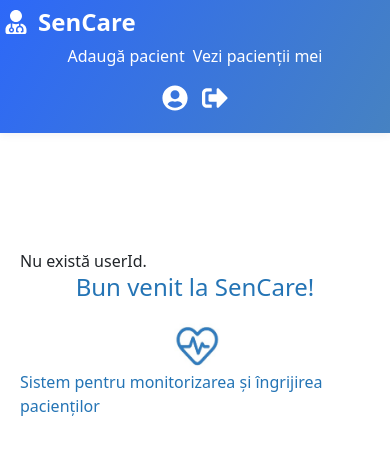
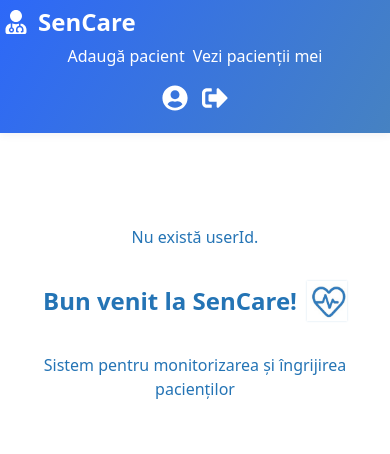
Before and after one commit to mandreea1/SenCare-Web, a React (Create React App) app: page /doctor in a window 390 px wide. Shown: the top 454 px of the page. Built offline with nearby package versions, Linux system fonts and the light colour scheme.

Commit message:
Update App.css

```diff
--- a/src/App.css
+++ b/src/App.css
@@ -973,43 +973,71 @@ input, textarea {
   cursor: not-allowed;
 }
 
-/* Welcome Banner Responsive Styles */
+.welcome-banner {
+  color: #2474B5;
+  padding: 3rem 1rem 2rem; /* Am mărit padding-ul de sus */
+  margin: 2rem auto;
+  text-align: center;
+  width: 100%;
+  max-width: 1000px;
+  background: none;
+}
+
+.welcome-content {
+  max-width: 800px;
+  margin: 2rem auto 0; /* Am adăugat margin-top */
+  display: flex;
+  flex-direction: column;
+  align-items: center;
+}
+
 .welcome-header {
   display: flex;
   align-items: center;
   justify-content: center;
-  gap: 10px;
-  flex-wrap: wrap; /* Permite elementelor să treacă pe linia următoare pe ecrane mici */
+  gap: 16px;
+  margin-bottom: 1.5rem;
+  margin-top: 2rem; /* Am adăugat margin-top */
 }
 
 .welcome-content h1 {
   margin: 0;
-  font-size: 2.2rem;
+  font-size: 2.5rem;
   color: #2474B5;
+  font-weight: 700;
+  line-height: 1.2;
 }
 
-.welcome-content h2,
+.welcome-content h2 {
+  color: #2474B5;
+  font-size: 1.8rem;
+  margin: 0.5rem 0 1rem;
+  font-weight: 600;
+}
+
 .welcome-content p {
   color: #2474B5;
+  font-size: 1.2rem;
+  margin-top: 0.5rem;
 }
 
 .logo-image {
   width: 60px;
   height: 60px;
   background: transparent !important;
-  mix-blend-mode: multiply; /* Ajută la eliminarea fundalului alb */
+  mix-blend-mode: multiply;
+  filter: drop-shadow(0 0 1px rgba(36, 116, 181, 0.2));
 }
 
 /* Media queries pentru responsive design */
 @media screen and (max-width: 768px) {
   .welcome-banner {
-    margin: 6rem auto 2rem; /* Spațiere mai mică pe mobile */
-    padding: 0.5rem;
+    margin: 1.5rem auto;
+    padding: 1.5rem 1rem;
   }
 
   .welcome-content h1 {
-    font-size: 1.8rem; /* Text mai mic pe mobile */
-    margin-bottom: 0.5rem;
+    font-size: 1.8rem;
   }
 
   .welcome-content h2 {
@@ -1019,18 +1047,14 @@ input, textarea {
   .welcome-content p {
     font-size: 1rem;
   }
-
-  .welcome-header {
-    flex-direction: column; /* Stivuiește elementele pe mobile */
-  }
-
-  .logo-image {
-    width: 50px;
-    height: 50px;
-  }
 }
 
 @media screen and (max-width: 480px) {
+  .welcome-header {
+    flex-direction: row; /* Păstrăm pe același rând pentru ecrane foarte mici */
+    gap: 10px;
+  }
+
   .welcome-content h1 {
     font-size: 1.5rem;
   }
@@ -1038,4 +1062,9 @@ input, textarea {
   .welcome-content h2 {
     font-size: 1.3rem;
   }
+
+  .logo-image {
+    width: 40px;
+    height: 40px;
+  }
 }
```
